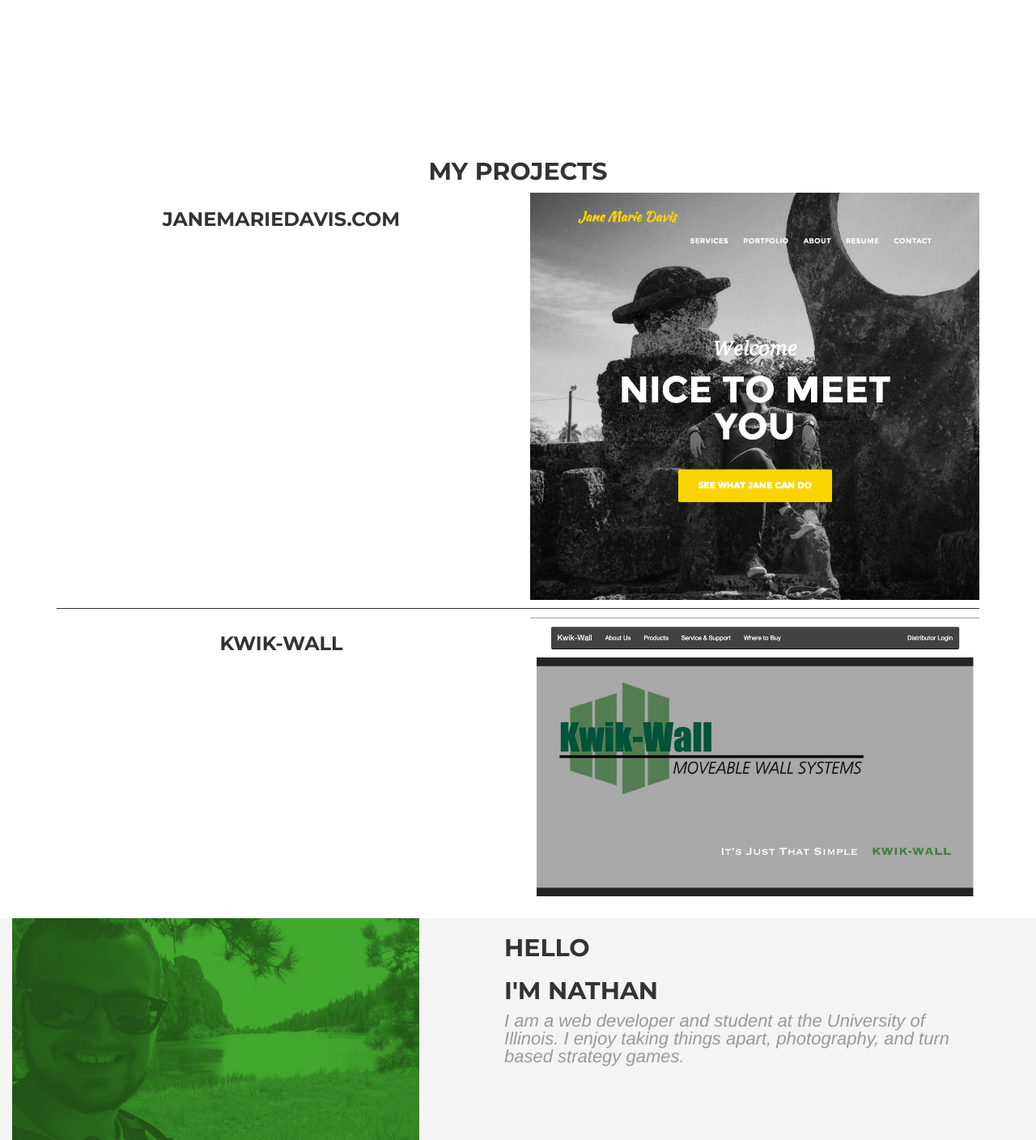
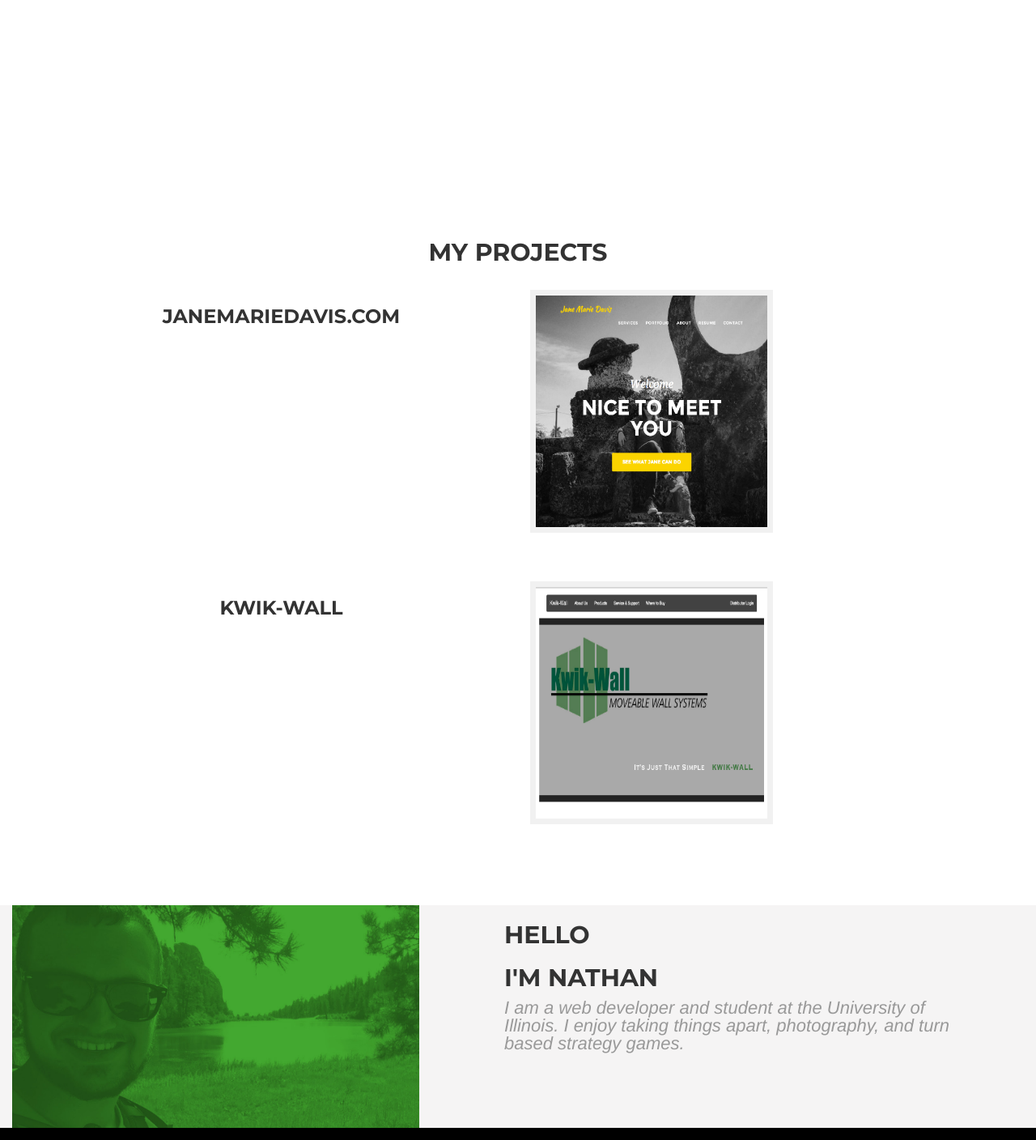
Before and after one commit to NathanTheGr8/nathanhenrydavis.com, a PHP site: page / in a window 1280 px wide. Shown: the part 825-2233 px from the top of the page at 81% size. Run offline with PHP 8.4, Linux system fonts and the light colour scheme; some libraries are stand-ins or nearby versions; some web fonts are replaced.

Commit message:
basic project area

```diff
--- a/css/nathan.css
+++ b/css/nathan.css
@@ -363,18 +363,15 @@
 }
 
 
-projects {
+.projects {
     padding-top: 100px;
-    padding-bottom: 500px;
+    padding-bottom: 100px;
     background-color: #ffffff;
 
 }
 
-projects .intro-text {
-    padding-top: 100px;
-    padding-bottom: 50px;
-}
-projects .images {
+
+.projects-images {
     width: 300px;
     height: 300px;
     border: 7px solid #f1f1f1;
@@ -382,12 +379,18 @@
     color: #fff;
     background-color: #006600;
 }
+.projects-pad {
+    background-color: #ffffff;
+    padding-bottom: 30px;
+    padding-top: 30px;
+}
 
-projects .title{
+.projects-title{
     padding-bottom: 20px;
     text: #006600;
 
 }
+
 .about {
     padding-top: 100px;
     background-color: #F5F4F4;
--- a/index.html
+++ b/index.html
@@ -120,7 +120,7 @@
                 </div>
 
             </div>
-            <div class="line-padding"><div class="line-separator"></div></div>
+            <div class="projects-pad"></div>
             <div class="row text-center">
                 <div class="col-md-6">
                     <h3>KWIK-Wall</h3>
```
